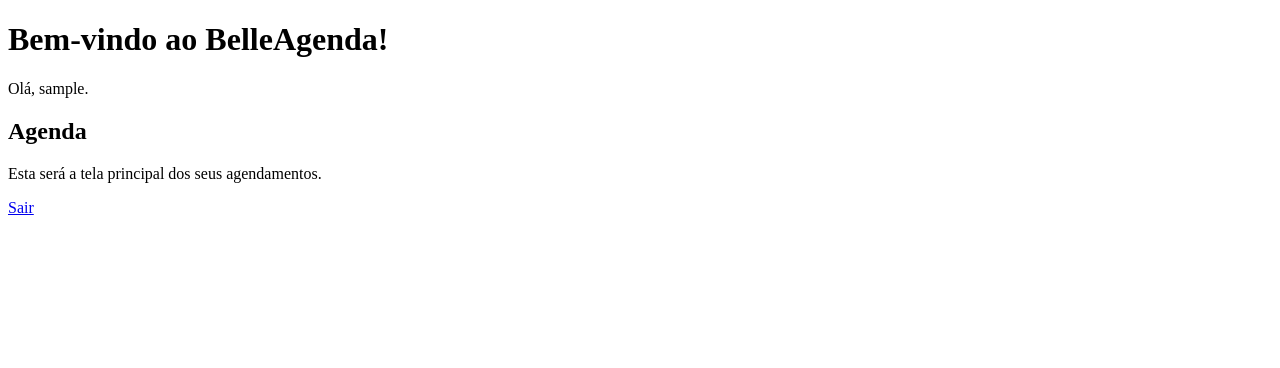
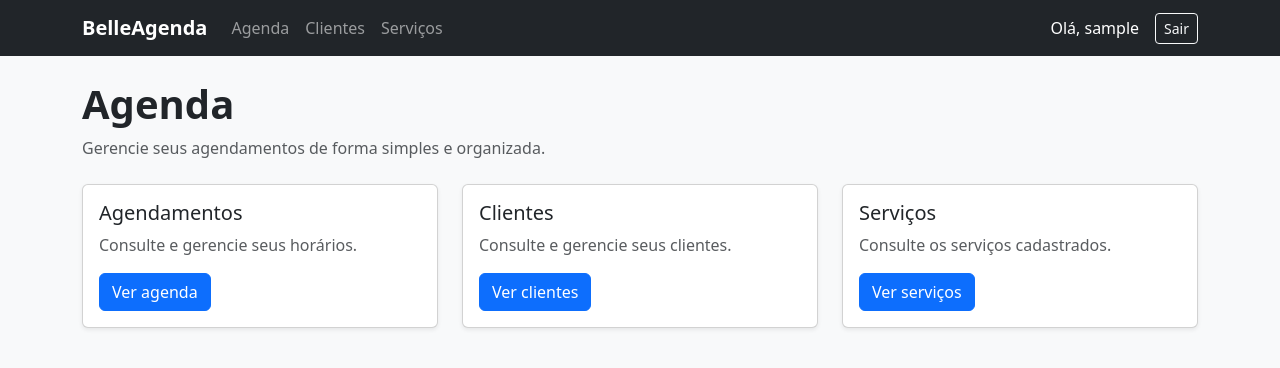
Before and after one commit to PepoLab/BelleAgenda, a Django app: page / in a window 1280 px wide. Shown: the top 368 px of the page. Run offline with Django 5.2, Linux system fonts and the light colour scheme; the visitor is signed in with stand-in values (Sample User, id 1).

Commit message:
feat: adiciona layout base e tela de login

```diff
--- /dev/null
+++ b/agenda/templates/agenda/base.html
@@ -0,0 +1,92 @@
+<!DOCTYPE html>
+<html lang="pt-BR">
+<head>
+    <meta charset="UTF-8">
+    <meta name="viewport" content="width=device-width, initial-scale=1.0">
+
+    <title>{% block title %}BelleAgenda{% endblock %}</title>
+
+    <link
+        href="https://cdn.jsdelivr.net/npm/bootstrap@5.3.3/dist/css/bootstrap.min.css"
+        rel="stylesheet"
+    >
+</head>
+
+<body class="bg-light">
+
+    <header class="bg-dark text-white">
+        <nav class="navbar navbar-expand-lg navbar-dark">
+            <div class="container">
+
+                <a class="navbar-brand fw-bold" href="{% url 'agenda_home' %}">
+                    BelleAgenda
+                </a>
+
+                <button
+                    class="navbar-toggler"
+                    type="button"
+                    data-bs-toggle="collapse"
+                    data-bs-target="#menuPrincipal"
+                    aria-controls="menuPrincipal"
+                    aria-expanded="false"
+                    aria-label="Abrir menu"
+                >
+                    <span class="navbar-toggler-icon"></span>
+                </button>
+
+                <div class="collapse navbar-collapse" id="menuPrincipal">
+                    <ul class="navbar-nav me-auto mb-2 mb-lg-0">
+
+                        <li class="nav-item">
+                            <a class="nav-link" href="{% url 'agenda_home' %}">
+                                Agenda
+                            </a>
+                        </li>
+
+                        <li class="nav-item">
+                            <a class="nav-link" href="#">
+                                Clientes
+                            </a>
+                        </li>
+
+                        <li class="nav-item">
+                            <a class="nav-link" href="#">
+                                Serviços
+                            </a>
+                        </li>
+
+                    </ul>
+
+                    <div class="d-flex align-items-center gap-3">
+                        <span class="text-white">
+                            Olá, {{ user.username }}
+                        </span>
+
+                        <form method="post" action="{% url 'logout' %}" class="d-inline">
+                            {% csrf_token %}
+
+                            <button
+                                type="submit"
+                                class="btn btn-outline-light btn-sm"
+                            >
+                                Sair
+                            </button>
+                        </form>
+                    </div>
+                </div>
+
+            </div>
+        </nav>
+    </header>
+
+    <main class="container py-4">
+        {% block content %}
+        {% endblock %}
+    </main>
+
+    <script
+        src="https://cdn.jsdelivr.net/npm/bootstrap@5.3.3/dist/js/bootstrap.bundle.min.js"
+    ></script>
+
+</body>
+</html>
--- a/agenda/templates/agenda/home.html
+++ b/agenda/templates/agenda/home.html
@@ -1,30 +1,69 @@
-<!DOCTYPE html>
-<html lang="pt-BR">
-<head>
-    <meta charset="UTF-8">
-    <meta name="viewport" content="width=device-width, initial-scale=1.0">
+{% extends 'agenda/base.html' %}
 
-    <title>Agenda - BelleAgenda</title>
-</head>
-<body>
+{% block title %}
+    Agenda - BelleAgenda
+{% endblock %}
 
-    <main>
-        <h1>Bem-vindo ao BelleAgenda!</h1>
+{% block content %}
 
-        <p>
-            Olá, {{ user.username }}.
-        </p>
+<div class="mb-4">
+    <h1 class="fw-bold">Agenda</h1>
 
-        <h2>Agenda</h2>
+    <p class="text-muted">
+        Gerencie seus agendamentos de forma simples e organizada.
+    </p>
+</div>
 
-        <p>
-            Esta será a tela principal dos seus agendamentos.
-        </p>
+<div class="row g-4">
 
-        <a href="{% url 'logout' %}">
-            Sair
-        </a>
-    </main>
+    <div class="col-md-4">
+        <div class="card h-100 shadow-sm">
+            <div class="card-body">
+                <h2 class="h5">Agendamentos</h2>
 
-</body>
-</html>
+                <p class="text-muted">
+                    Consulte e gerencie seus horários.
+                </p>
+
+                <a href="#" class="btn btn-primary">
+                    Ver agenda
+                </a>
+            </div>
+        </div>
+    </div>
+
+    <div class="col-md-4">
+        <div class="card h-100 shadow-sm">
+            <div class="card-body">
+                <h2 class="h5">Clientes</h2>
+
+                <p class="text-muted">
+                    Consulte e gerencie seus clientes.
+                </p>
+
+                <a href="#" class="btn btn-primary">
+                    Ver clientes
+                </a>
+            </div>
+        </div>
+    </div>
+
+    <div class="col-md-4">
+        <div class="card h-100 shadow-sm">
+            <div class="card-body">
+                <h2 class="h5">Serviços</h2>
+
+                <p class="text-muted">
+                    Consulte os serviços cadastrados.
+                </p>
+
+                <a href="#" class="btn btn-primary">
+                    Ver serviços
+                </a>
+            </div>
+        </div>
+    </div>
+
+</div>
+
+{% endblock %}
```
Also changed, not shown: agenda/templates/registration/login.html (+103 -11 lines).
